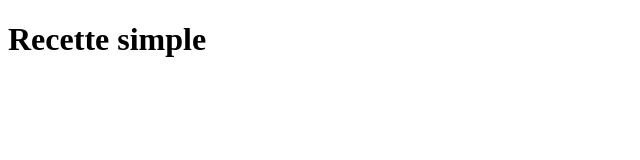
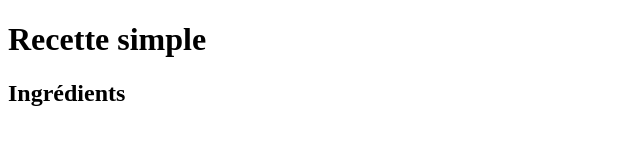
Before and after one commit to dierickd/quest_sharezza, a plain HTML site: page index.html in a window 1280 px wide. Shown: the whole page, without its empty margins (0-640 px from the left). Drawn offline with Linux system fonts and the light colour scheme.

Commit message:
Add title -h2-

```diff
--- a/index.html
+++ b/index.html
@@ -7,5 +7,6 @@
 </head>
 <body>
     <h1>Recette simple</h1>
+    <h2>Ingrédients</h2>
 </body>
 </html>
```
